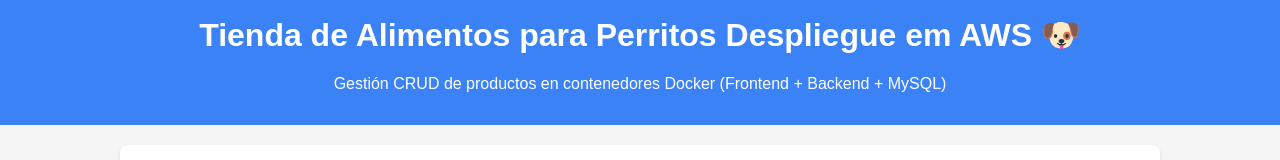
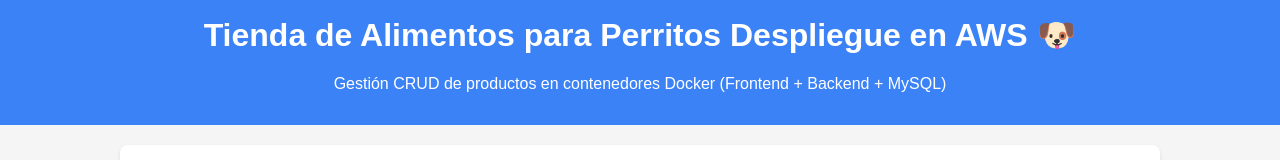
Before and after one commit to AbrahamSilverhand/EP3-DevOps, a plain HTML site: page frontend/index.html in a window 1280 px wide. Shown: the top 160 px of the page. Drawn offline with Linux system fonts and the light colour scheme; no server answers.

Commit message:
Se hace un cambio en el index para validar push

```diff
--- a/frontend/index.html
+++ b/frontend/index.html
@@ -94,7 +94,7 @@
 </head>
 <body>
   <header>
-    <h1>Tienda de Alimentos para Perritos Despliegue em AWS 🐶</h1>
+    <h1>Tienda de Alimentos para Perritos Despliegue en AWS 🐶</h1>
     <p>Gestión CRUD de productos en contenedores Docker (Frontend + Backend + MySQL)</p>
   </header>
   <main>
```
